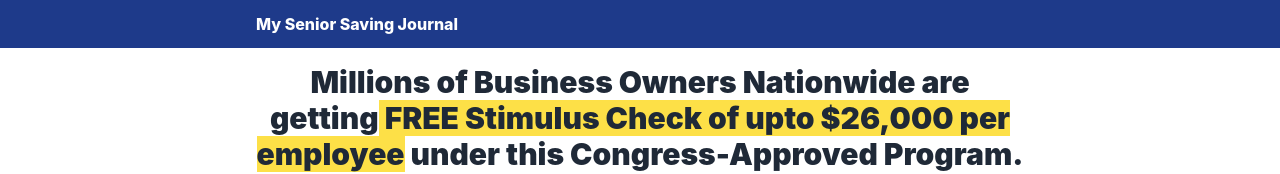
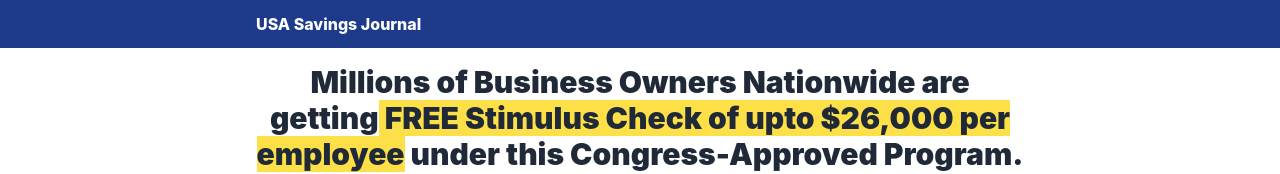
Before and after one commit to ragOP/yourdebtrelief.org, a React (Create React App) app: page /engerc1 in a window 1280 px wide. Shown: the top 174 px of the page. Built offline with nearby package versions, Linux system fonts and the light colour scheme; no server answers.

Commit message:
changed:top_stiky_txt

```diff
--- a/src/pages/5_en.tsx
+++ b/src/pages/5_en.tsx
@@ -267,7 +267,7 @@ export default function Fifth_EN() {
 
     return(
         <div>
-			<div className='top-sticky-blue' id='top'>My Senior Saving Journal</div>
+			<div className='top-sticky-blue' id='top'>USA Savings Journal</div>
 			{step==="process"?
 				<>
 				<div className='main-container-5'>
```
